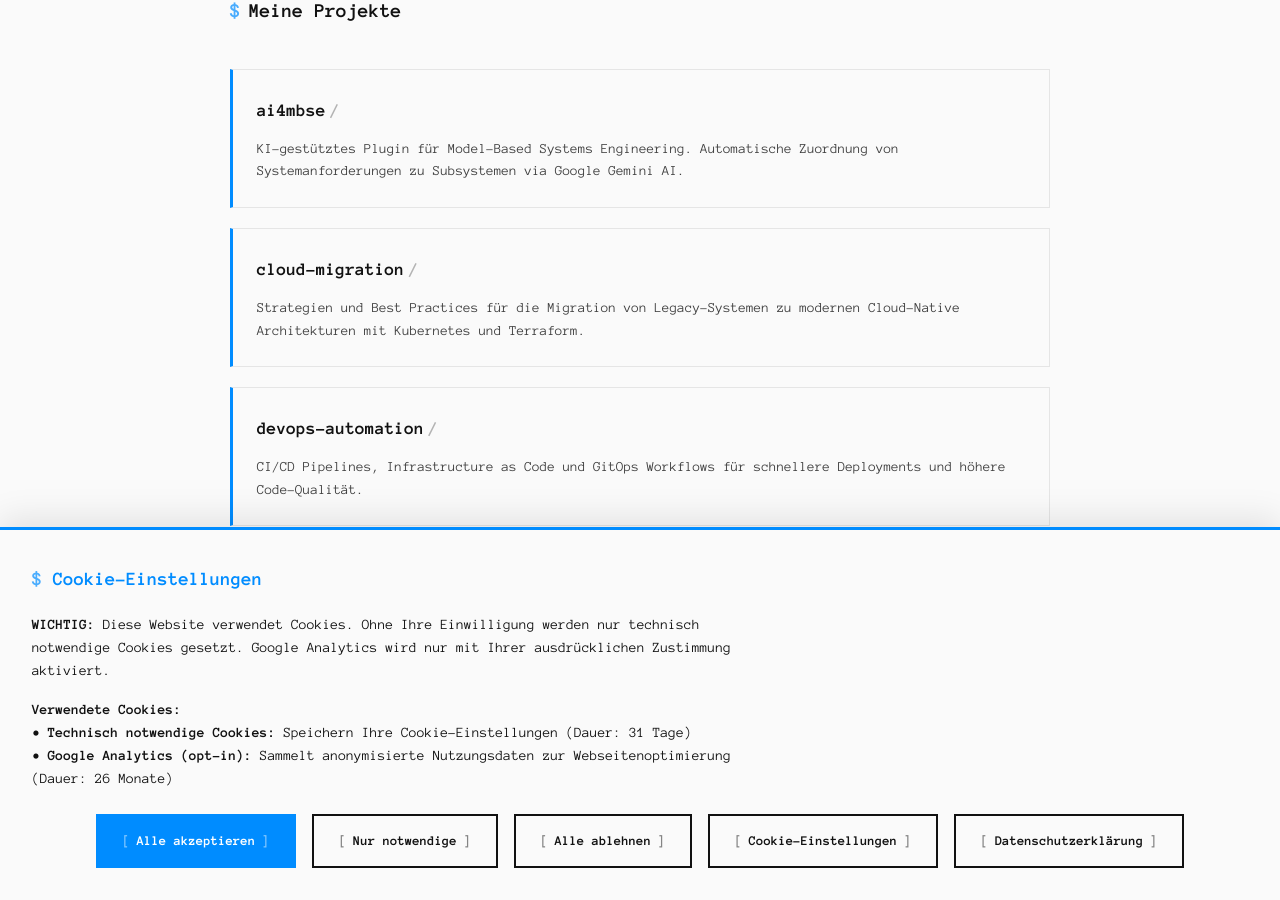
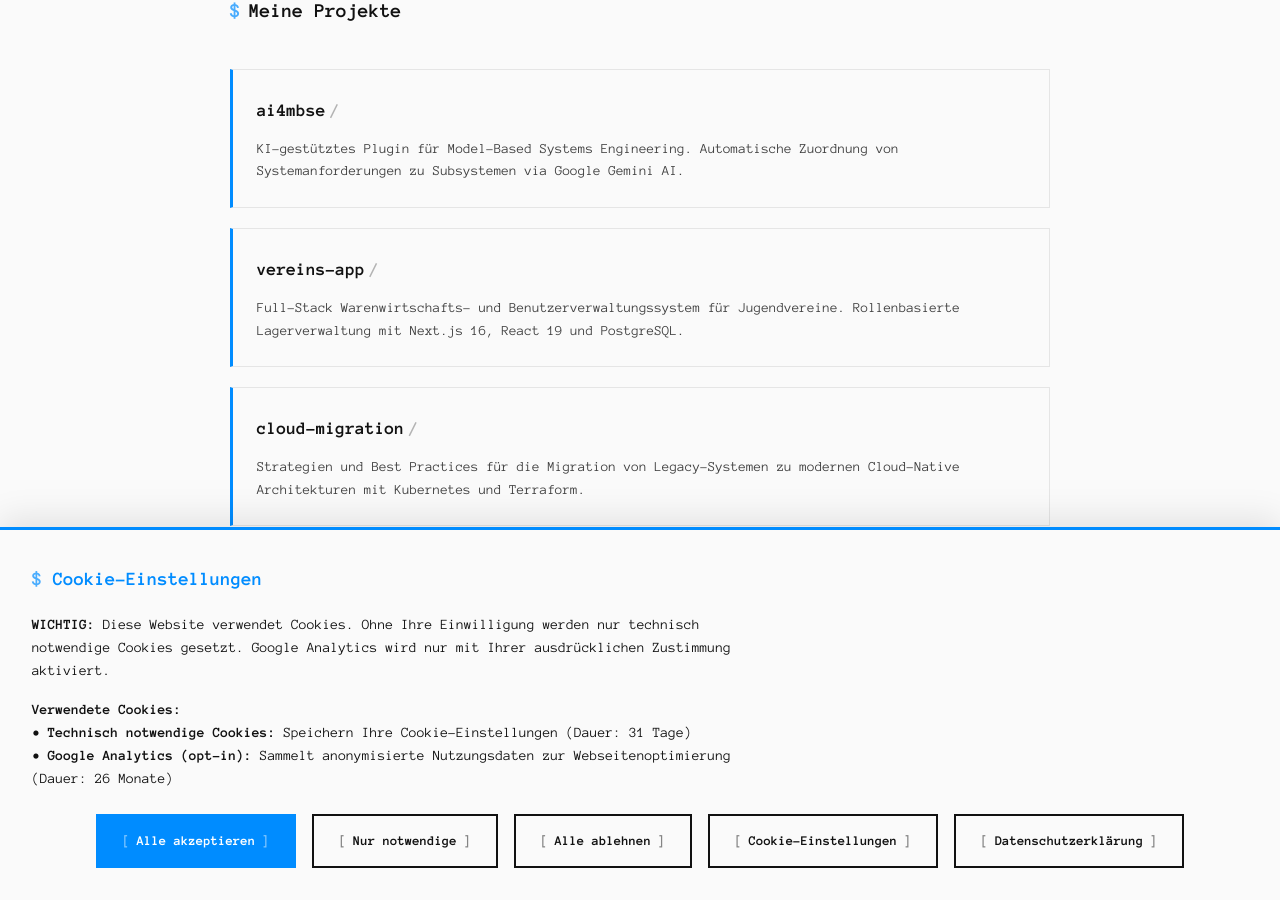
Before and after one commit to kingsepp/kingsepp.github.io, a Jekyll site: the page built from index.md, in a window 1280 px wide and 900 px high, scrolled down 620 px. Built offline with Jekyll 4.4.1, drawn with Linux system fonts in a browser that asks for light colours; the list of posts is cut into pages by our own code; before the commit the page ends 1490 px from its top, so only the background shows below that.

Commit message:
Add vereins-app project to homepage

```diff
--- a/index.md
+++ b/index.md
@@ -41,6 +41,16 @@ description:
   </div>
 
   <div class="project-card">
+    <a href="{{ '/vereins-app' | relative_url }}">
+      <div class="project-title">vereins-app</div>
+      <div class="project-description">
+        Full-Stack Warenwirtschafts- und Benutzerverwaltungssystem für Jugendvereine.
+        Rollenbasierte Lagerverwaltung mit Next.js 16, React 19 und PostgreSQL.
+      </div>
+    </a>
+  </div>
+
+  <div class="project-card">
     <a href="{{ '/cloud-migration' | relative_url }}">
       <div class="project-title">cloud-migration</div>
       <div class="project-description">
```
